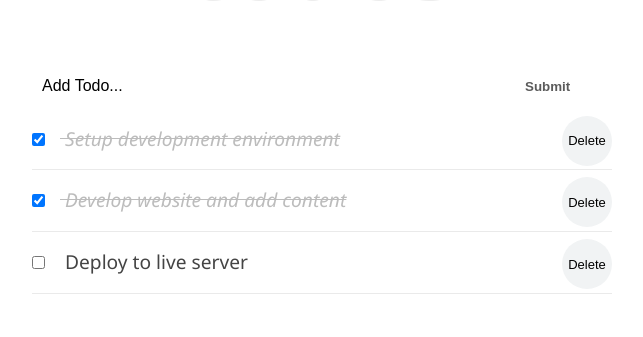
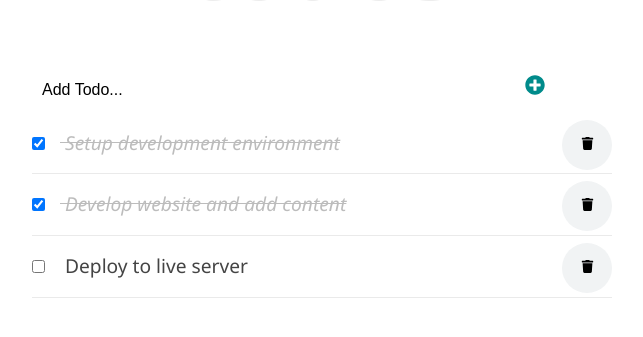
Before and after one commit to nottherealalanturing/Todo-React-App-, a React (Create React App) app: page / in a window 1280 px wide. Shown: the part 233-570 px from the top of the page, without its empty margins (318-961 px from the left). Built offline with nearby package versions, Linux system fonts and the light colour scheme.

Commit message:
feat: add icons to buttons

```diff
--- a/package.json
+++ b/package.json
@@ -8,6 +8,7 @@
     "@testing-library/user-event": "^13.5.0",
     "react": "^18.1.0",
     "react-dom": "^18.1.0",
+    "react-icons": "^4.4.0",
     "react-scripts": "5.0.1",
     "uuid": "^8.3.2",
     "web-vitals": "^2.1.4"
--- a/src/App.css
+++ b/src/App.css
@@ -63,3 +63,9 @@ body {
   outline: none;
   border: none;
 }
+
+.input-submit svg {
+  color: darkcyan;
+  font-size: 20px;
+  margin-top: 2px;
+}
--- a/src/components/InputTodo.jsx
+++ b/src/components/InputTodo.jsx
@@ -1,4 +1,5 @@
 import React from 'react';
+import { FaPlusCircle } from 'react-icons/fa';
 
 class InputTodo extends React.Component {
   constructor(props) {
@@ -31,7 +32,9 @@ class InputTodo extends React.Component {
           name="title"
           className="input-text"
         />
-        <button className="input-submit">Submit</button>
+        <button className="input-submit">
+          <FaPlusCircle />
+        </button>
       </form>
     );
   }
--- a/src/components/TodoItem.jsx
+++ b/src/components/TodoItem.jsx
@@ -1,5 +1,6 @@
 import React from 'react';
 import styles from './TodoItem.module.css';
+import { FaTrash } from 'react-icons/fa';
 class TodoItem extends React.Component {
   constructor(props) {
     super(props);
@@ -48,7 +49,9 @@ class TodoItem extends React.Component {
             onChange={() => handleChangeProps(todo.id)}
             className={styles.checkbox}
           />
-          <button onClick={() => deleteItemProps(todo.id)}>Delete</button>
+          <button onClick={() => deleteItemProps(todo.id)}>
+            <FaTrash />
+          </button>
           <span style={todo.completed ? completedStyle : null}> {todo.title}</span>
         </div>
         <input
```
Also changed, not shown: 1 other file (tests, documents, lock files or other folders).
